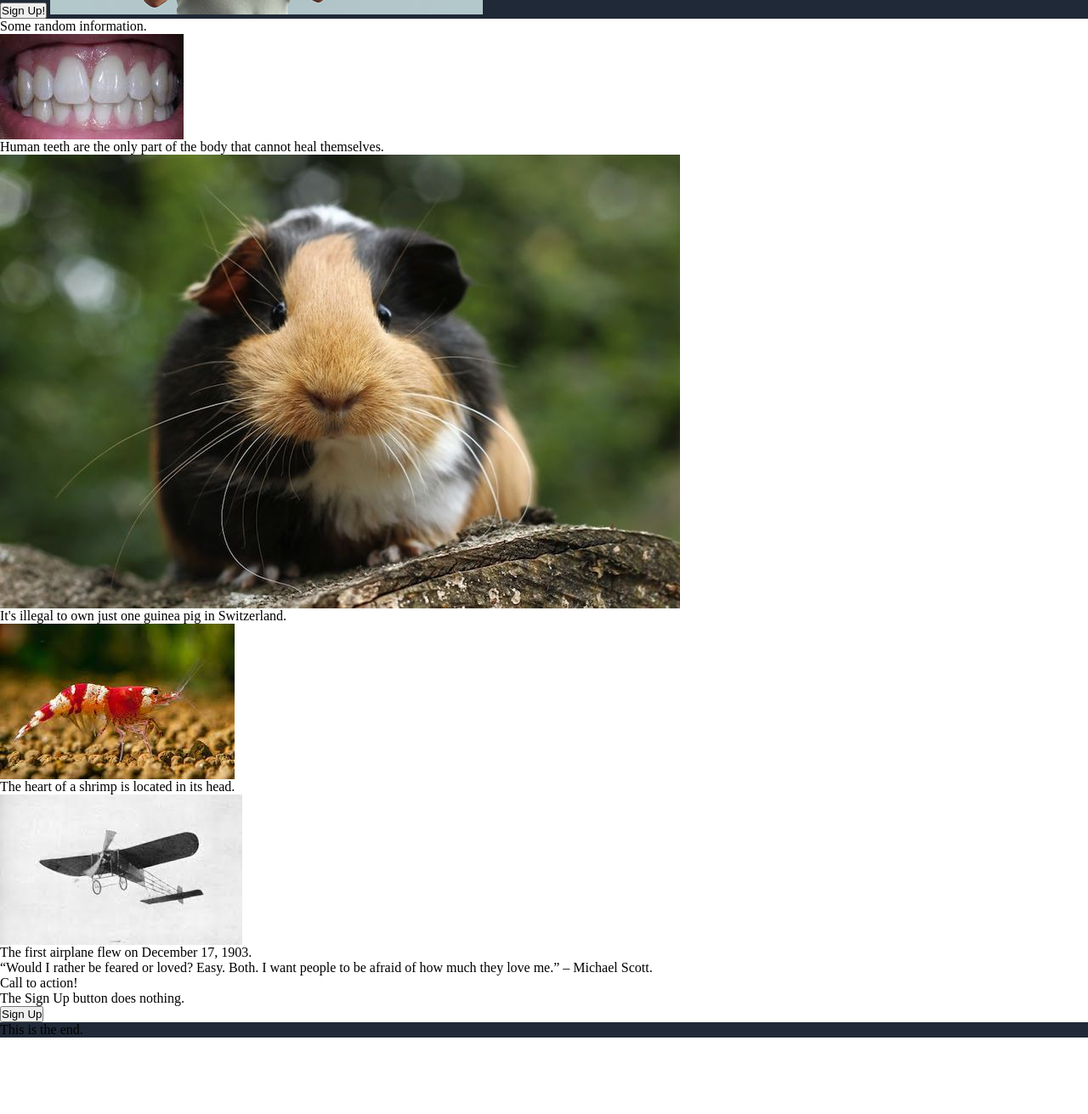
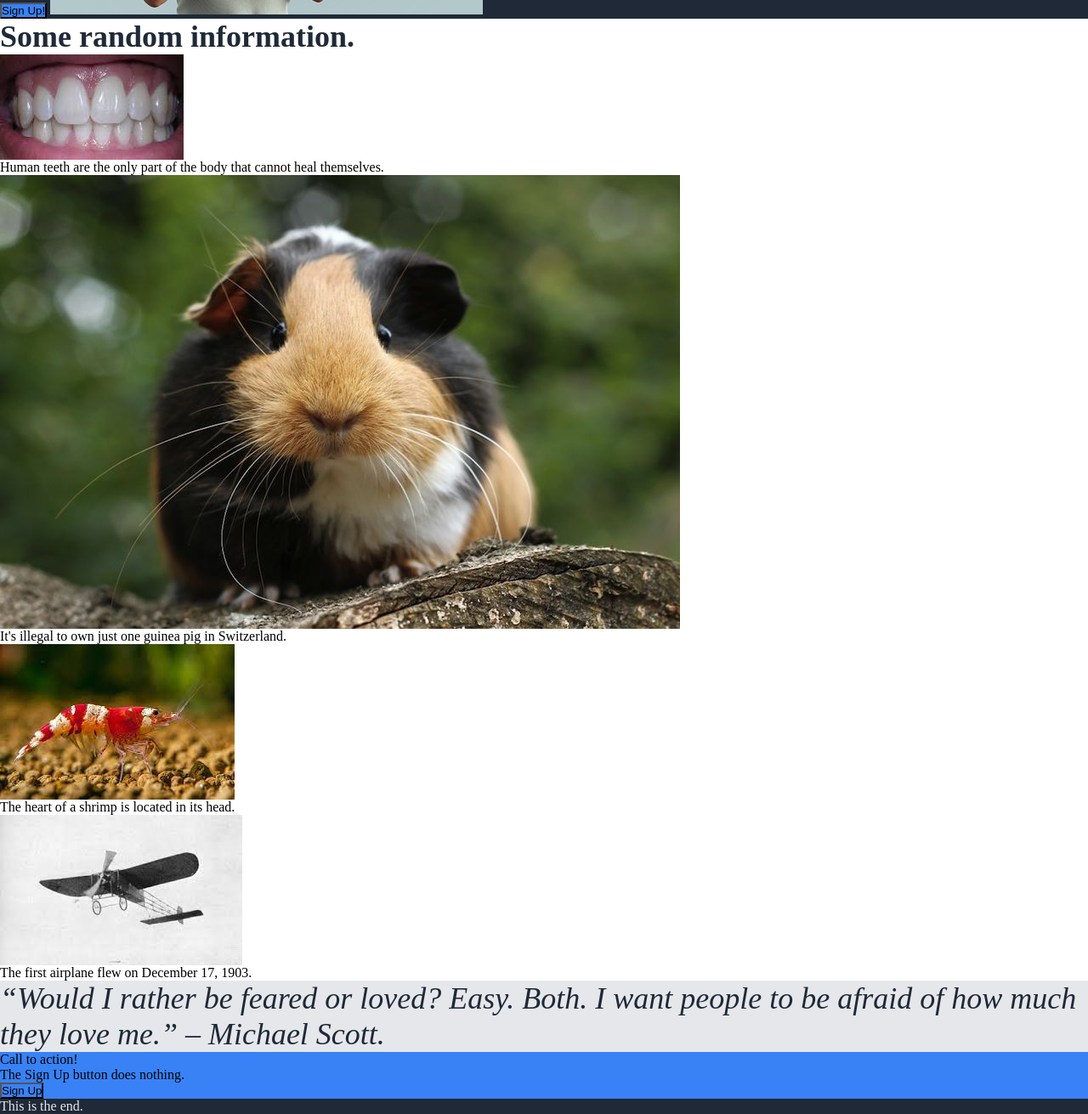
Before and after one commit to MCmikki1703/landing-page, a plain HTML site: page index.html in a window 1280 px wide. Shown: the part 509-1820 px from the top of the page at 85% size. Before the commit the page ends 1730 px from the top, so only its background shows below. Drawn offline with Linux system fonts and the light colour scheme.

Commit message:
Added <em> tag to qoute.

```diff
--- a/index.html
+++ b/index.html
@@ -59,19 +59,21 @@
     </section>
     <article>
         <div class="container">
-            “Would I rather be feared or loved? Easy. Both. I want people to be afraid of how much they love me.” – Michael Scott.
+            <em>“Would I rather be feared or loved? Easy. Both. I want people to be afraid of how much they love me.” – Michael Scott.</em>
         </div>
     </article>
-    <div class="end">
-        <div class="sign-up">
-           <div class="action">Call to action!</div>
-           <div>The Sign Up button does nothing.</div>
-           <button>Sign Up</button>
+
+    <div class="sign-up">
+        <div class="action">
+          <div>Call to action!</div>
+          <div>The Sign Up button does nothing.</div>
+          <button>Sign Up</button>
         </div>
     </div>
+
     <footer class="footer">
         <div class="container">
-            This is the end.
+            <div class="end">This is the end.</div>
         </div>
     </footer>
 </body>
--- a/style.css
+++ b/style.css
@@ -42,3 +42,29 @@
     font-size: 48px;
     font-weight: bolder;
 }
+
+.title {
+    font-size: 36px;
+    font-weight: bolder;
+    color: #1F2937;
+}
+
+button,
+.action {
+    background: #3882F6;
+}
+
+article .container {
+    background: #E5E7EB;
+    font-size: 36px;
+    color: #1F2937;
+    font-weight: lighter;
+}
+
+.end {
+    color: #E5E7EB;
+}
+
+.navbar{
+
+}
```
